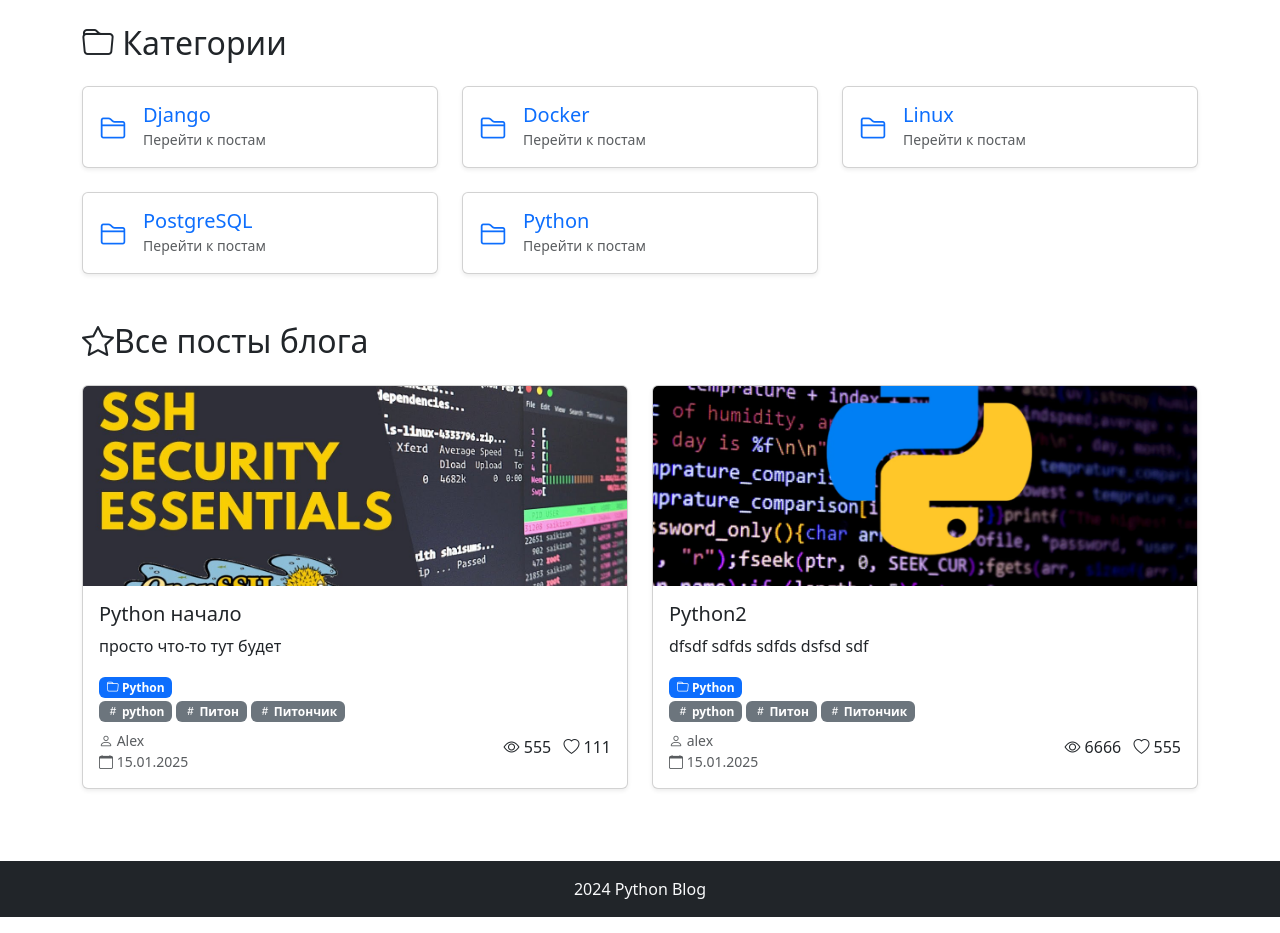
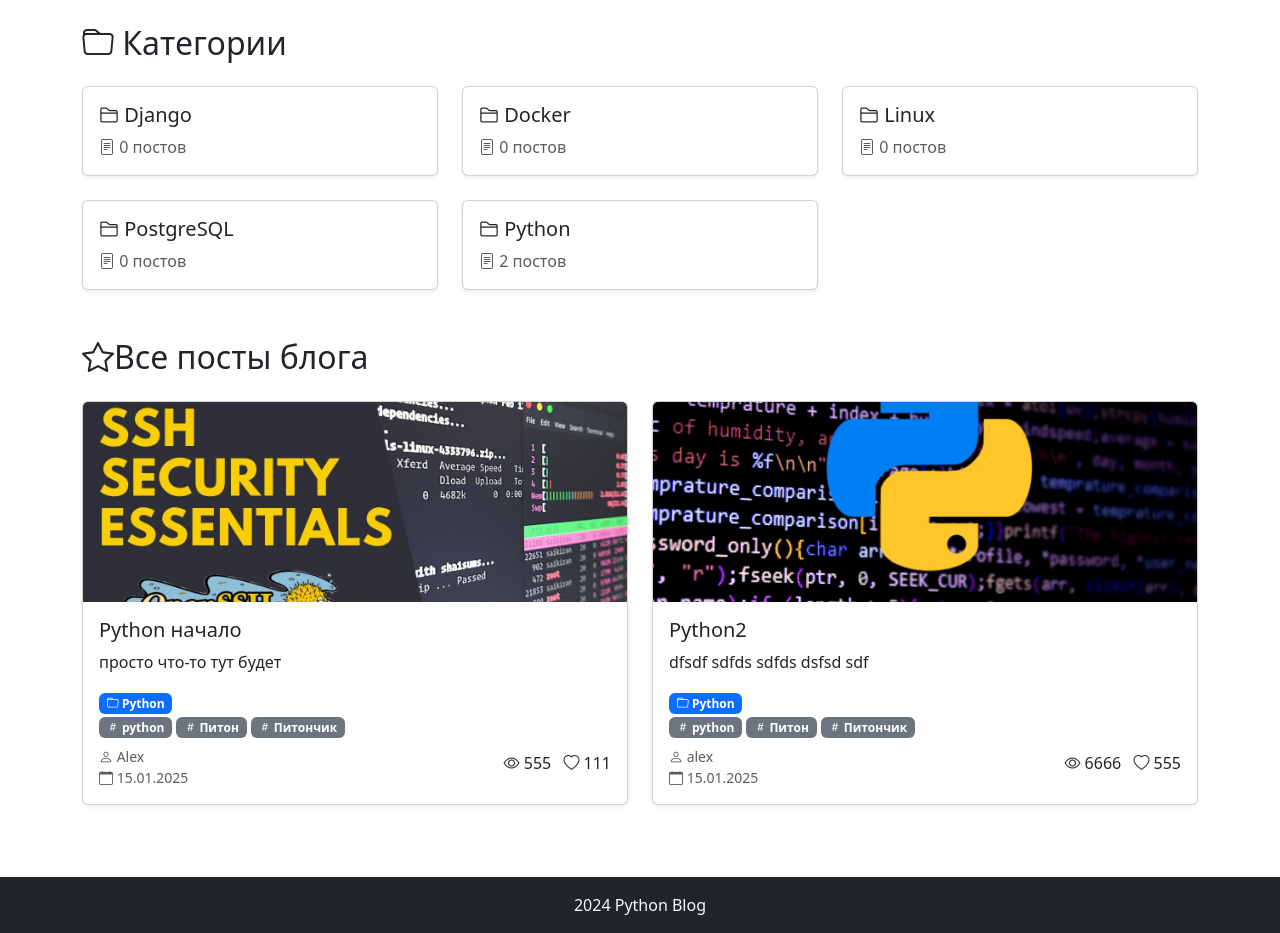
Before and after one commit to AlikOsta/django, a Django app: page /posts/ in a window 1280 px wide. Shown: the part 56-989 px from the top of the page. Run offline with Django 5.2, Linux system fonts and the light colour scheme; data comes from the database, SQL or seed files in the repository.

Commit message:
hw_24 - стилизация шаблона с выводом всех категорий

```diff
--- a/python_blog/templates/python_blog/include/category_include.html
+++ b/python_blog/templates/python_blog/include/category_include.html
@@ -1,15 +1,14 @@
-<div class="col-12 col-md-6 col-lg-4">
-    <div class="card h-100 shadow-sm hover-card">
-        <div class="card-body">
-            <a href="{% url 'blog:category_detail' category.slug %}" class="text-decoration-none">
-                <div class="d-flex align-items-center">
-                    <i class="bi bi-folder2 fs-3 me-3 text-primary"></i>
-                    <div>
-                        <h5 class="card-title mb-0">{{ category.category_name }}</h5>
-                        <small class="text-muted">Перейти к постам</small>
-                    </div>
-                </div>
-            </a>
-        </div>
+<div class="col">
+    <div class="card h-100 hover-card shadow-sm" style="transition: transform 0.3s ease-in-out;">
+        <a href="{% url 'blog:category_detail' category.slug %}" class="text-decoration-none text-dark">
+            <div class="card-body">
+                <h5 class="card-title">
+                    <i class="bi bi-folder2"></i> {{ category.category_name }}
+                </h5>
+                <p class="card-text text-muted">
+                    <i class="bi bi-file-text"></i> {{ category.post_count }} постов
+                </p>
+            </div>
+        </a>
     </div>
 </div>
--- a/python_blog/views.py
+++ b/python_blog/views.py
@@ -60,7 +60,7 @@ def catalog_categories(request):
     Returns:
         HttpResponse: Отрендеренный шаблон categories.html с контекстом
     """
-    categories = models.Categories.objects.all()
+    categories = models.Categories.objects.annotate(post_count=Count('posts'))
 
     context = {
        "categories" : categories,
```
Also changed, not shown: python_blog/templates/python_blog/categories.html (+10 -10 lines).
